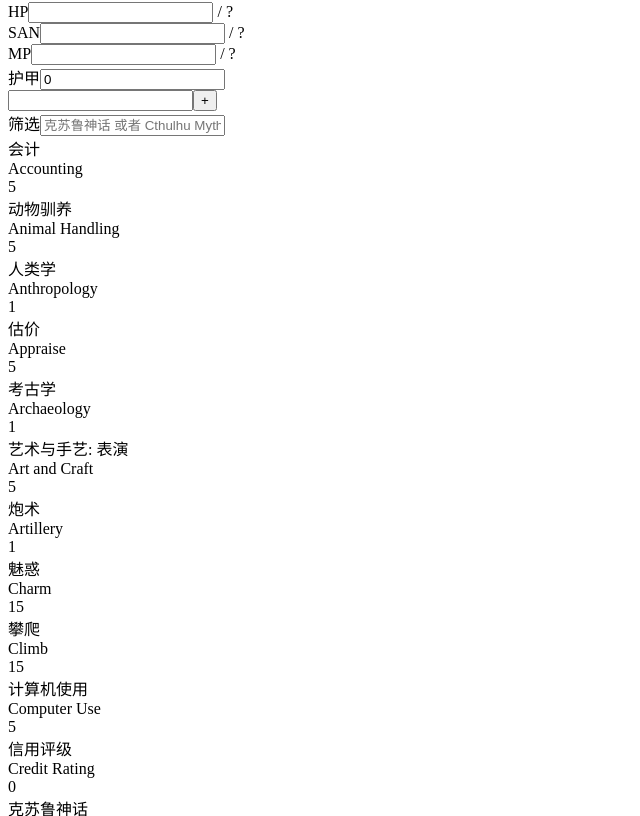
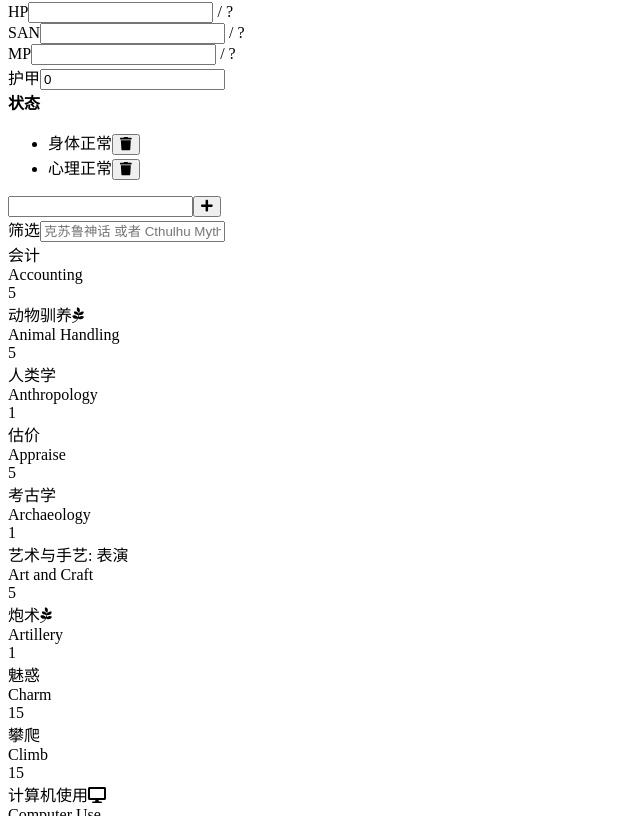
Before and after one commit to quanbrew/chareets, a React (Vite) app: page / in a window 1280 px wide. Shown: the part 1304-2120 px from the top of the page, without its empty margins (0-640 px from the left). Built offline with nearby package versions, Linux system fonts and the light colour scheme.

Commit message:
refactor and small improve

```diff
--- a/src/Attributes.tsx
+++ b/src/Attributes.tsx
@@ -127,7 +127,7 @@ class Attributes extends React.Component<Props, AttributesState> {
       edu: 5 * (r(2, 6) + 6),
       luck: 5 * r(3, 6),
     });
-    this.setState((prev: AttributesState) => ({rollAttr: prev.rollAttr + 1}));
+    this.setState((prev: AttributesState) => ({rollAttr: prev.rollAttr + 1, eduEnhance: 0}));
     this.props.set(next);
   };
   eduEnhance = () => {
--- a/src/SkillItem.tsx
+++ b/src/SkillItem.tsx
@@ -2,8 +2,9 @@ import {Skill} from "./skillData";
 import * as React from "react";
 import {SyntheticEvent} from "react";
 import {FontAwesomeIcon} from "@fortawesome/react-fontawesome";
-import {faPlusSquare, faSave, faTimesCircle} from "@fortawesome/free-solid-svg-icons";
+import {faDesktop, faPlusSquare, faSave, faTimesCircle} from "@fortawesome/free-solid-svg-icons";
 import NumberInput from "./fields/NumberInput";
+import {faPagelines} from "@fortawesome/free-brands-svg-icons";
 
 
 export interface Props {
@@ -12,6 +13,7 @@ export interface Props {
   submitEdit: (skill: Skill) => void;
   addSkill: (skill: Skill) => void;
   cancelEdit: () => void;
+  skill: Skill;
 }
 
 
@@ -22,10 +24,14 @@ interface State {
 }
 
 
-export class SkillItem extends React.Component<Skill & Props, State> {
+export class SkillItem extends React.Component<Props, State> {
+  startEdit = () => this.setState({skill: this.props.skill}, this.props.startEdit);
+
+  editSkill = (skill: Partial<Skill>) =>
+    this.setState({skill: {...this.state.skill, ...skill}});
   private skillPointInputs = () => {
-    const isCthulhuMythos = this.props.name === "Cthulhu Mythos";
-    const isCreditRating = this.props.name === "Credit Rating";
+    const isCthulhuMythos = this.props.skill.name === "Cthulhu Mythos";
+    const isCreditRating = this.props.skill.name === "Credit Rating";
     const disableInitial = this.state.selected !== "other";
     const disableOccupation = isCthulhuMythos;
     const disableInterest = isCthulhuMythos;
@@ -70,7 +76,6 @@ export class SkillItem extends React.Component<Skill & Props, State> {
         <div>
           <label htmlFor="skill-growth-mark">标记</label>
           <input id="skill-growth-mark" checked={this.state.mark} onChange={(e) => {
-            // console.log(e.currentTarget.checked);
             this.setState({mark: e.currentTarget.checked});
           }} type="checkbox"/>
         </div>
@@ -79,15 +84,10 @@ export class SkillItem extends React.Component<Skill & Props, State> {
     </div>);
     return (<div>{initial}{occupation}{interest}{growth}</div>)
   };
-
-  editSkill = (skill: Partial<Skill>) =>
-    this.setState({skill: {...this.state.skill, ...skill}});
-
-  startEdit = () => this.setState({skill: this.props}, this.props.startEdit);
   private select = () => {
     let select = null;
     // Is this skill contains many variant.
-    const contains = this.props.contains;
+    const contains = this.props.skill.contains;
     if (contains !== undefined) {
       const options = contains.map((x, i) => (<option key={i} value={i}>{x.label}</option>));
       const updateSelect = (e: SyntheticEvent<HTMLSelectElement>) => {
@@ -112,32 +112,59 @@ export class SkillItem extends React.Component<Skill & Props, State> {
   private buttons = () => {
     const editButton = (
       <button onClick={() => this.props.submitEdit(this.state.skill)}>
-        <FontAwesomeIcon icon={faSave}/>
+        <FontAwesomeIcon icon={faSave}/> 保存
       </button>);
 
     const addButton = (
       <button onClick={() => this.props.addSkill(this.state.skill)}>
-        <FontAwesomeIcon icon={faPlusSquare}/>
+        <FontAwesomeIcon icon={faPlusSquare}/> 新增
       </button>);
 
     const cancelButton = (
       <button onClick={this.props.cancelEdit}>
-        <FontAwesomeIcon icon={faTimesCircle}/>
+        <FontAwesomeIcon icon={faTimesCircle}/> 取消
       </button>);
 
-    return <div>{editButton}{addButton}{cancelButton}</div>;
+    return <div>{editButton}{this.props.skill.contains !== undefined ? addButton : null}{cancelButton}</div>;
   };
+
+  render() {
+    if (this.props.editing) {
+      return this.editing();
+    }
+    else {
+      return (
+        <div onClick={this.startEdit}>
+          {this.label()}
+          {this.props.skill.name ? <div>{this.props.skill.name}</div> : null}
+          <div>{this.total()}</div>
+        </div>);
+    }
+  }
 
   constructor(props: Skill & Props) {
     super(props);
-    this.state = {skill: this.props, selected: 0, mark: false};
+    this.state = {skill: this.props.skill, selected: 0, mark: false};
+  }
+
+  private label() {
+    const subSkill = this.subSkill();
+    const tag = this.props.skill.tag;
+    const modern = tag !== undefined && tag.includes("modern");
+    const irregular = tag !== undefined && tag.includes("irregular");
+
+    return (<div>
+      <span>{this.props.skill.label}{subSkill !== null ? ": " + subSkill.label : null}</span>
+      {modern ? (<span><FontAwesomeIcon title="现代" icon={faDesktop}/></span>) : null}
+      {irregular ? <span><FontAwesomeIcon title="非常规" icon={faPagelines}/></span> : null}
+    </div>);
   }
 
   private total(): number {
     const initial = this.initial();
-    const occupation = this.props.occupation;
-    const interest = this.props.interest;
-    const growth = this.props.growth;
+    const occupation = this.props.skill.occupation;
+    const interest = this.props.skill.interest;
+    const growth = this.props.skill.growth;
     let total = 0;
     if (initial) total += initial;
     if (occupation) total += occupation;
@@ -146,26 +173,19 @@ export class SkillItem extends React.Component<Skill & Props, State> {
     return total;
   }
 
-  render() {
-    if (this.props.editing) {
-      return this.editing();
+  private editing() {
+    let label = null;
+    if (this.state.selected === "other") {
+      label = <input
+        onChange={(e) => this.editSkill({label: e.currentTarget.value})}
+        value={this.state.skill.label}
+      />;
     }
     else {
-      const subSkill = this.subSkill();
-      return <div onClick={this.startEdit}>
-        <div>{this.props.label}{subSkill !== null ? ": " + subSkill.label : null}</div>
-        {this.props.name ? <div>{this.props.name}</div> : null}
-        <div>{this.total()}</div>
-      </div>;
+      label = this.label();
     }
-  }
-
-  private editing() {
     return (<div>
-      <input
-        onChange={(e) => this.editSkill({label: e.currentTarget.value})}
-        value={this.state.skill.label}
-      />
+      {label}
       <div>{this.select()}</div>
       {this.skillPointInputs()}
       <div>{this.total()}</div>
@@ -184,12 +204,12 @@ export class SkillItem extends React.Component<Skill & Props, State> {
       return this.state.skill.contains[selected].initial;
     }
     else {
-      return this.props.initial;
+      return this.props.skill.initial;
     }
   }
 
   private subSkill() {
-    const contains = this.props.contains;
+    const contains = this.props.skill.contains;
     const selected = this.state.selected;
     if (contains === undefined) {
       return null
@@ -202,10 +222,3 @@ export class SkillItem extends React.Component<Skill & Props, State> {
     }
   }
 }
-
-
-// export class Dodge extends React.Component<Skill & Props, State> {
-//   render() {
-//     return null;
-//   }
-// }
--- a/src/SkillTable.tsx
+++ b/src/SkillTable.tsx
@@ -59,13 +59,6 @@ export class SkillTable extends React.Component<Props, State> {
 
   dispatch(skill: Skill, index: number) {
     const name = skill.name;
-    const props: SkillItemProps = {
-      editing: this.state.editing === index,
-      startEdit: this.startEditSkill(index),
-      addSkill: this.addSkill,
-      cancelEdit: this.cancelEdit,
-      submitEdit: this.editSkill(index)
-    };
     if (name === "Dodge") {
       const dex = this.props.attributes.get("dex");
       if (dex !== undefined) skill.initial = div(dex, 2);
@@ -73,8 +66,16 @@ export class SkillTable extends React.Component<Props, State> {
     else if (name === "Language (Own)") {
       skill.initial = this.props.attributes.get("edu");
     }
+
+    const props: SkillItemProps = {
+      skill: skill,
+      editing: this.state.editing === index,
+      startEdit: this.startEditSkill(index),
+      addSkill: this.addSkill,
+      cancelEdit: this.cancelEdit,
+      submitEdit: this.editSkill(index)
+    };
     return <SkillItem
-      {...skill}
       key={index}
       {...props}
     />;
@@ -82,11 +83,12 @@ export class SkillTable extends React.Component<Props, State> {
 
   render() {
     const skillList = this.state.skills
-      .filter(this.isSkillMatch).toArray()
+      .filter(this.isSkillMatch)
+      .toArray()
       .map((skill: Skill, index: number) => this.dispatch(skill, index))
       .sort((a, b) => {
-        const m = a.props.name.concat(a.props.label);
-        const n = b.props.name.concat(b.props.label);
+        const m = a.props.skill.name.concat(a.props.skill.label);
+        const n = b.props.skill.name.concat(b.props.skill.label);
         return m.localeCompare(n);
       });
 
--- a/src/StatusMark.tsx
+++ b/src/StatusMark.tsx
@@ -1,5 +1,7 @@
 import * as React from 'react';
 import {List} from "immutable";
+import {FontAwesomeIcon} from "@fortawesome/react-fontawesome";
+import {faPlus, faTrash} from "@fortawesome/free-solid-svg-icons";
 
 
 interface TagProps {
@@ -10,8 +12,8 @@ interface TagProps {
 
 class Tag extends React.Component<TagProps> {
   render() {
-    const remove = <button onClick={this.props.remove}>x</button>;
-    return (<div><span>{this.props.text}</span>{remove}</div>)
+    const remove = <button onClick={this.props.remove}><FontAwesomeIcon icon={faTrash}/></button>;
+    return (<li><span>{this.props.text}</span>{remove}</li>)
   }
 }
 
@@ -25,7 +27,15 @@ interface State {
 export class StatusMark extends React.Component<{}, State> {
   constructor(props: {}) {
     super(props);
-    this.state = {tags: List(), current: ""}
+    // physical_normal: "身体正常",
+    // psychological_normal: "心理正常",
+    // insanity_indefinite: "不定时疯狂",
+    // insanity_permanent: "永久疯狂",
+    // insanity_temporary: "临时疯狂",
+    // major_wound: "重伤",
+    // dying: "濒死",
+    // dead: "死亡"
+    this.state = {tags: List(["身体正常", "心理正常"]), current: ""}
   }
 
 
@@ -38,10 +48,9 @@ export class StatusMark extends React.Component<{}, State> {
     const submit = <button onClick={() => {
       const next = this.state.tags.push(this.state.current);
       this.setState({current: "", tags: next});
-    }}>+</button>;
+    }}><FontAwesomeIcon icon={faPlus}/></button>;
 
     const tags = this.state.tags
-      .toArray()
       .map((tag: string, i: number) =>
         (<Tag key={i} text={tag}
               remove={() => {
@@ -50,8 +59,9 @@ export class StatusMark extends React.Component<{}, State> {
       );
     return (
       <div>
-        {tags}
-        {input}{submit}
+        <strong>状态</strong>
+        <ul>{tags}</ul>
+        <div>{input}{submit}</div>
       </div>
     );
   }
--- a/src/skillData.ts
+++ b/src/skillData.ts
@@ -26,6 +26,10 @@ export const languages: Array<SubSkill> = [
 
 
 export const skills: Array<Skill> = [
+  // initial value equals DEX/2, hardcoded in `SkillTable`
+  {label: "闪避", name: "Dodge", initial: undefined},
+  // initial value equals EDU, hardcoded in `SkillTable`
+  {label: "语言（母语）", name: "Language (Own)", initial: undefined, tag: "blank", contains: languages},
   {label: "心理学", name: "Psychology", initial: 10},
   {label: "信用评级", name: "Credit Rating", initial: 0},
   {label: "话术", name: "Fast Talk", initial: 5},
@@ -89,8 +93,6 @@ export const skills: Array<Skill> = [
   {label: "急救", name: "First Aid", initial: 30},
   {label: "医学", name: "Medicine", initial: 1},
   {label: "催眠", name: "Hypnosis", initial: 1, tag: "irregular"},
-  // initial value equals DEX/2, hardcoded in `SkillTable`
-  {label: "闪避", name: "Dodge", initial: undefined},
   {
     label: "格斗", name: "Fighting", initial: undefined, contains: [
       {label: "斗殴", name: "Brawl", initial: 25},
@@ -132,7 +134,5 @@ export const skills: Array<Skill> = [
   {label: "潜水", name: "Diving", initial: 1, tag: "irregular"},
   {label: "炮术", name: "Artillery", initial: 1, tag: "irregular"},
   {label: "爆破", name: "Demolitions", initial: 1, tag: "irregular"},
-  {label: "语言", name: "Language (Other)", initial: undefined, tag: "blank", contains: languages},
-  // initial value equals EDU, hardcoded in `SkillTable`
-  {label: "语言（母语）", name: "Language (Own)", initial: undefined, tag: "blank", contains: languages}
+  {label: "语言", name: "Language (Other)", initial: undefined, tag: "blank", contains: languages}
 ];
```
Also changed, not shown: src/StatusItem.tsx (+0 -22 lines).
